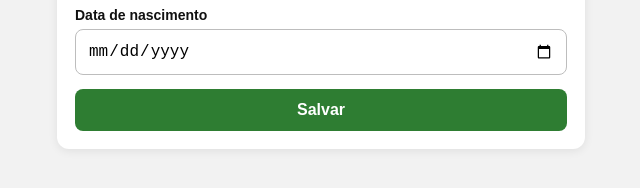
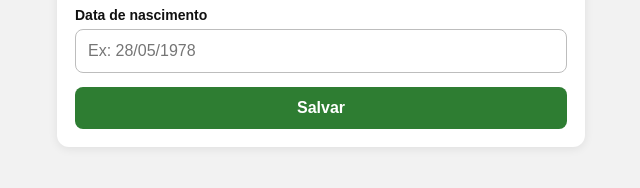
Before and after one commit to evandro-blip/controle-glicemia, a plain HTML site: page index.html in a window 1280 px wide. Shown: the part 198-386 px from the top of the page, 319-959 px from the left. Drawn offline with nearby package versions, Linux system fonts and the light colour scheme.

Commit message:
Update index.html

```diff
--- a/index.html
+++ b/index.html
@@ -19,7 +19,13 @@
       <input type="text" id="nome" placeholder="Seu nome" />
 
       <label for="nascimento">Data de nascimento</label>
-      <input type="date" id="nascimento" />
+      <input
+        type="text"
+        id="nascimento"
+        inputmode="numeric"
+        placeholder="Ex: 28/05/1978"
+        maxlength="10"
+      />
 
       <button onclick="salvarCadastro()">Salvar</button>
     </section>
```
